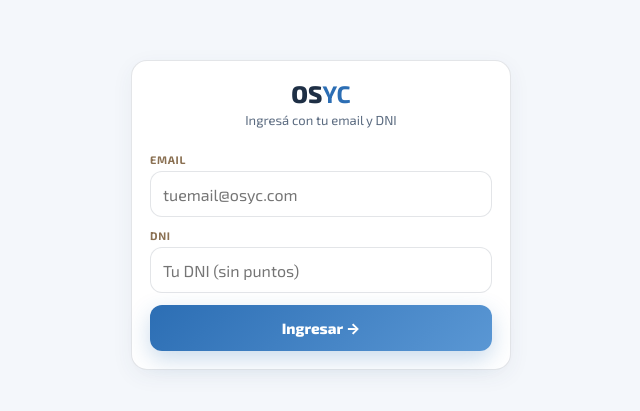
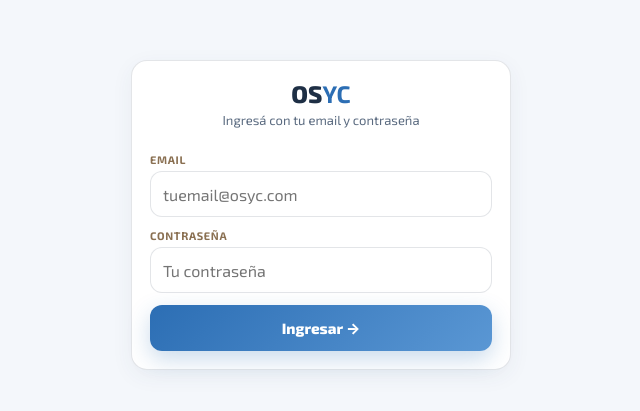
Before and after one commit to EscencialConsult/reloj-osyc, a React (Vite) app in the folder app/: page /personal in a window 1280 px wide. Shown: the part 185-596 px from the top of the page, without its empty margins (319-959 px from the left). Built offline with nearby package versions, Linux system fonts and the light colour scheme; no server answers; the database is empty.

Commit message:
reemplaza DNI por contraseña

```diff
--- a/app/src/components/Login.jsx
+++ b/app/src/components/Login.jsx
@@ -12,11 +12,11 @@ export default function Login() {
   async function submit(e) {
     e.preventDefault()
     setErr('')
-    if (!email || !dni) { setErr('Completá email y DNI'); return }
+    if (!email || !dni) { setErr('Completá email y contraseña'); return }
     setCargando(true)
     const { error } = await login(email, dni)
     setCargando(false)
-    if (error) setErr('Email o DNI incorrectos')
+    if (error) setErr('Email o contraseña incorrectos')
     // si sale bien, el contexto detecta la sesión y App muestra la app
   }
 
@@ -25,7 +25,7 @@ export default function Login() {
       <form className="card stack" style={{ width: '100%', maxWidth: 380 }} onSubmit={submit}>
         <div style={{ textAlign: 'center' }}>
           <div className="brand" style={{ fontSize: 24 }}>OS<b>YC</b></div>
-          <p className="muted" style={{ marginTop: 4 }}>Ingresá con tu email y DNI</p>
+          <p className="muted" style={{ marginTop: 4 }}>Ingresá con tu email y contraseña</p>
         </div>
         <div>
           <label className="lbl">Email</label>
@@ -33,9 +33,9 @@ export default function Login() {
             onChange={e => setEmail(e.target.value)} placeholder="tuemail@osyc.com" />
         </div>
         <div>
-          <label className="lbl">DNI</label>
-          <input className="inp" type="password" inputMode="numeric" autoComplete="current-password" value={dni}
-            onChange={e => setDni(e.target.value)} placeholder="Tu DNI (sin puntos)" />
+          <label className="lbl">Contraseña</label>
+          <input className="inp" type="password" autoComplete="current-password" value={dni}
+            onChange={e => setDni(e.target.value)} placeholder="Tu contraseña" />
         </div>
         {err && <div className="err-txt">{err}</div>}
         <button className="btn btn-primary" disabled={cargando}>
--- a/app/src/pages/Personal.jsx
+++ b/app/src/pages/Personal.jsx
@@ -105,7 +105,7 @@ function EditarPersona({ persona, areas, usaAreas, adminNombre, onClose, onGuard
     const nombre = f.nombre.trim(), rol = f.rol.trim()
     const email = f.email.trim().toLowerCase(), dni = f.dni.trim()
     if (!nombre) { setErr('El nombre es obligatorio'); return }
-    if ((email && !dni) || (!email && dni)) { setErr('Para el acceso a la app cargá email Y DNI'); return }
+    if ((email && !dni) || (!email && dni)) { setErr('Para el acceso a la app cargá email Y contraseña'); return }
     const area = usaAreas ? (f.area || 'GENERAL') : 'GENERAL'
     setGuardando(true)
 
@@ -145,10 +145,10 @@ function EditarPersona({ persona, areas, usaAreas, adminNombre, onClose, onGuard
           </div>
         )}
         <div style={{ borderTop: '1px dashed var(--linea)', paddingTop: 12 }}>
-          <span className="muted">Acceso a la app (opcional): email + DNI. El DNI es la contraseña.</span>
+          <span className="muted">Acceso a la app (opcional): email + contraseña.</span>
         </div>
         <div><label className="lbl">Email</label><input className="inp" type="email" value={f.email} onChange={e => set('email', e.target.value)} placeholder="empleado@osyc.com" /></div>
-        <div><label className="lbl">DNI {persona.id ? '(dejar vacío = no cambiar)' : ''}</label><input className="inp" inputMode="numeric" value={f.dni} onChange={e => set('dni', e.target.value)} placeholder="Sin puntos" /></div>
+        <div><label className="lbl">Contraseña {persona.id ? '(dejar vacío = no cambiar)' : ''}</label><input className="inp" value={f.dni} onChange={e => set('dni', e.target.value)} placeholder="Contraseña del empleado" /></div>
         <label className="row" style={{ gap: 8, cursor: 'pointer' }}>
           <input type="checkbox" checked={f.activo} onChange={e => set('activo', e.target.checked)} /> Activo
         </label>
```
